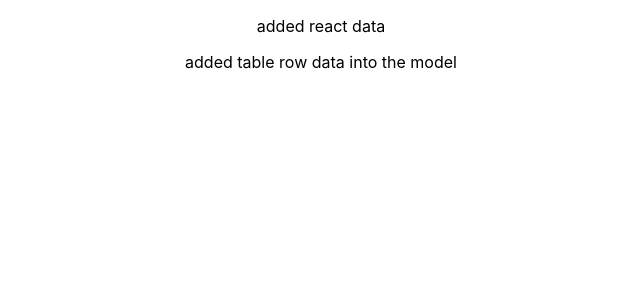
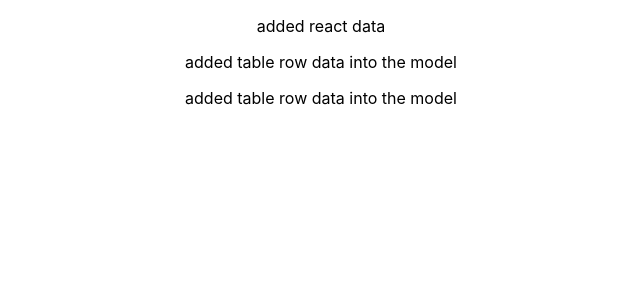
Before and after one commit to madhavi-anneboina/my-reactapp, a React (Create React App) app: page / in a window 1280 px wide. Shown: the top 300 px of the page, without its empty margins (319-959 px from the left). Built offline with nearby package versions, Linux system fonts and the light colour scheme.

Commit message:
column data added

```diff
--- a/src/App.js
+++ b/src/App.js
@@ -7,6 +7,8 @@ function App() {
 
        <p> added react data</p>
        <p>added table row data into the model </p>
+       <p>added table row data into the model </p>
+
     </div>
   );
 }
```
